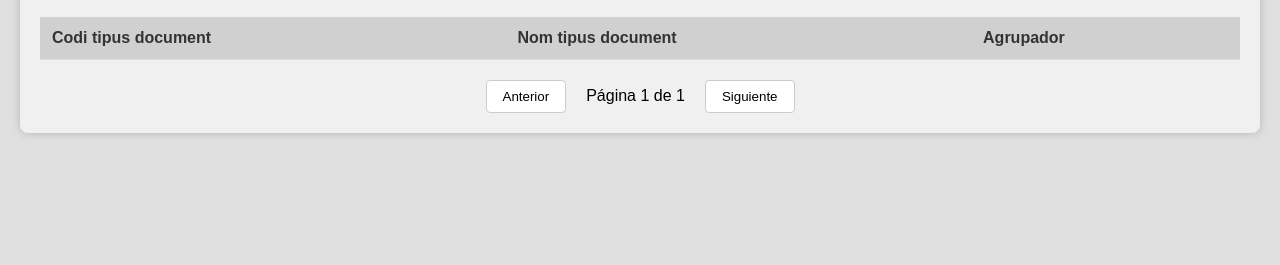
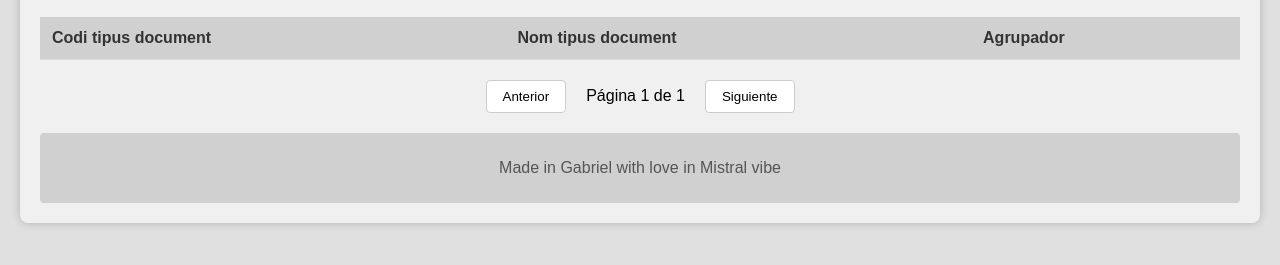
Before and after one commit to GabrielReusRodriguez/HC3CatDoc, a plain HTML site: page src/index.html in a window 1280 px wide. Shown: the part 185-450 px from the top of the page. Drawn offline with Linux system fonts and the light colour scheme.

Commit message:
Add footer with credits

```diff
--- a/src/index.html
+++ b/src/index.html
@@ -46,6 +46,9 @@
             <span id="pageInfo">Página 1 de 1</span>
             <button id="nextPage" onclick="nextPage()">Siguiente</button>
         </div>
+        <footer>
+            <p>Made in Gabriel with love in Mistral vibe</p>
+        </footer>
     </div>
     <script src="xlsx.full.min.js"></script>
     <script src="script.js"></script>
--- a/src/styles.css
+++ b/src/styles.css
@@ -105,3 +105,12 @@ tr:hover {
     background-color: #f4f4f4;
     cursor: not-allowed;
 }
+
+footer {
+    text-align: center;
+    margin-top: 20px;
+    padding: 10px;
+    background-color: #d0d0d0;
+    border-radius: 4px;
+    color: #555;
+}
```
